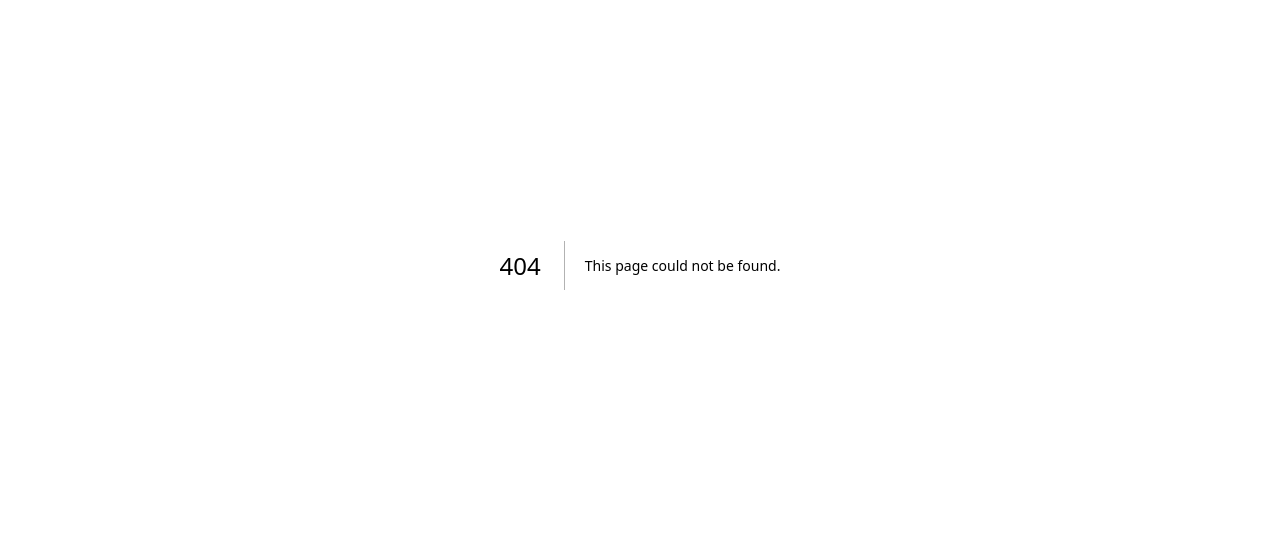
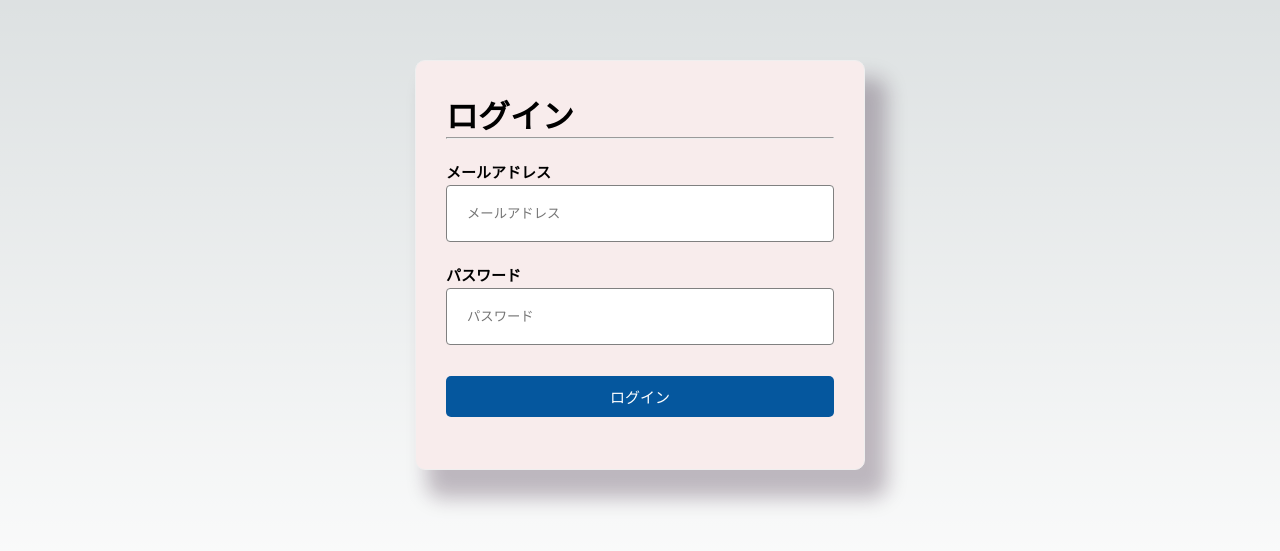
Before and after one commit to QwerTayu/wakaru-hacku2023-app, a Next.js app: page /signIn in a window 1280 px wide. Before the commit this address had no page. Shown: the part 135-686 px from the top of the page. Built offline with nearby package versions, Linux system fonts and the light colour scheme; no server answers.

Commit message:
✨ メール認証機能を作成

```diff
--- a/src/pages/index.js
+++ b/src/pages/index.js
@@ -13,7 +13,7 @@ export default function Index() {
     <div className={styles.main}>
       <div>こんなアプリですよ～</div>
       <hr />
-      <Link href="home">使ってみる→</Link>
+      <Link href="signIn">使ってみる→</Link>
     </div>
   )
 }
--- /dev/null
+++ b/src/pages/signIn.js
@@ -0,0 +1,51 @@
+import { useState } from 'react';
+import styles from '../styles/SignIn.module.css'
+import { signUpWithEmailAndPassword } from "@/firebase";
+
+
+function signIn() {
+    const [email, setEmail] = useState('');
+    const [password, setPassword] = useState('');
+
+    const handleSubmit = async(e) => {
+        e.preventDefault();
+        const user = await signUpWithEmailAndPassword(email, password);
+        console.log(user);
+        setEmail('');
+        setPassword('');
+    };
+
+    return (
+        <div className={styles.formContainer}>
+            <form onSubmit={(e) => handleSubmit(e)}>
+                <h1 className={styles.title}>ログイン</h1>
+                <hr />
+                <div className={styles.uiForm}>
+                    <div className={styles.formField}>
+                        <label>メールアドレス</label>
+                        <input
+                            type="text"
+                            placeholder='メールアドレス'
+                            name='mailAddress'
+                            value={email}
+                            onChange={(e) => setEmail(e.target.value)}
+                        />
+                    </div>
+                    <div className={styles.formField}>
+                        <label>パスワード</label>
+                        <input
+                            type="password"
+                            placeholder='パスワード'
+                            name='password'
+                            value={password}
+                            onChange={(e) => setPassword(e.target.value)}
+                        />
+                    </div>
+                    <button type={'submit'} className={styles.submitButton}>ログイン</button>
+                </div>
+            </form>
+        </div>
+    );
+}
+
+export default signIn;
--- /dev/null
+++ b/src/styles/SignIn.module.css
@@ -0,0 +1,83 @@
+.formContainer {
+    height: 100vh;
+    width: 100%;
+    display: flex;
+    align-items: center;
+    justify-content: center;
+}
+
+.title {
+    align-items: center;
+}
+
+.formContainer form {
+    background-color: #f8ecec;
+    width: 70%;
+    max-width: 450px;
+    padding: 30px;
+    border-radius: 10px;
+    border: 1px solid #efefef;
+    box-shadow: 17px 23px 20px 5px rgba(39, 14, 39, 0.27);
+}
+
+.uiForm {
+    display: flex;
+    flex-direction: column;
+    align-items: center;
+    justify-content: space-evenly;
+    height: 300px;
+}
+
+.formField {
+    display: flex;
+    flex-direction: column;
+    width: 100%;
+}
+
+.formField input {
+    border: 1px solid grey;
+    padding: 20px;
+    border-radius: 4px;
+}
+
+.formField input:focus {
+    outline: none;
+}
+
+.formField label {
+    font-size: 15px;
+    font-weight: 600;
+    margin-bottom: 3px;
+}
+
+.submitButton {
+    background-color: #05579E;
+    width: 100%;
+    margin-top: 10px;
+    border: none;
+    border-radius: 5px;
+    padding: 10px 30px;
+    color: white;
+    font-size: 15px;
+    cursor: pointer;
+    transition: all 0.2s;
+}
+
+.submitButton:hover {
+    background-color: #044985;
+}
+
+.errorMsg {
+    color: red;
+    margin: 0;
+    align-self: flex-start;
+    font-size: 12px;
+    height: 15px;
+}
+
+.msgOk {
+    color: green;
+    margin-top: 12px;
+    font-size: 12px;
+    height: 12px;
+}
```
